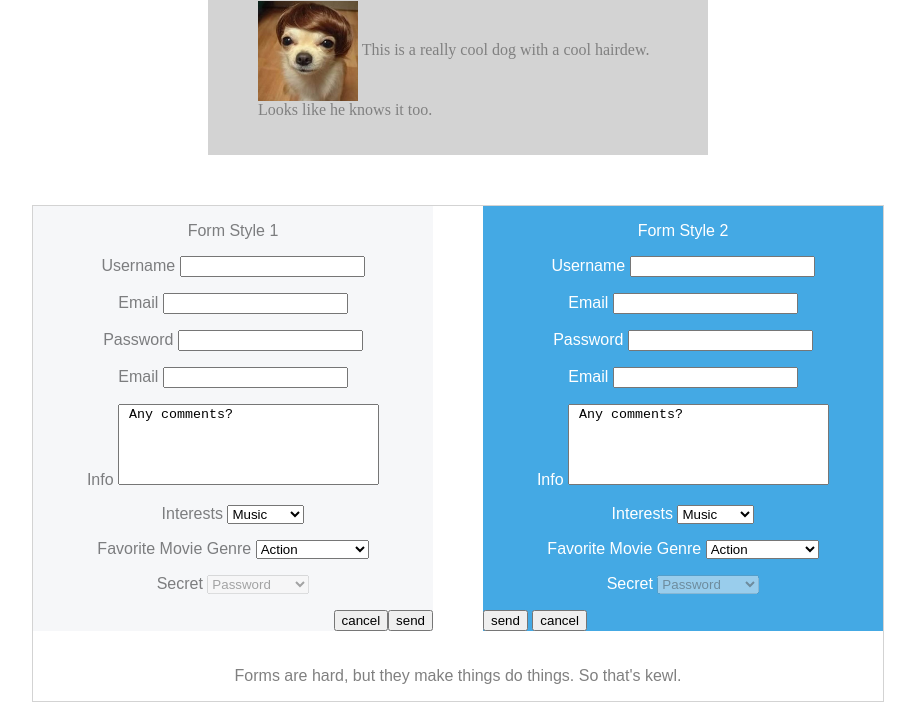
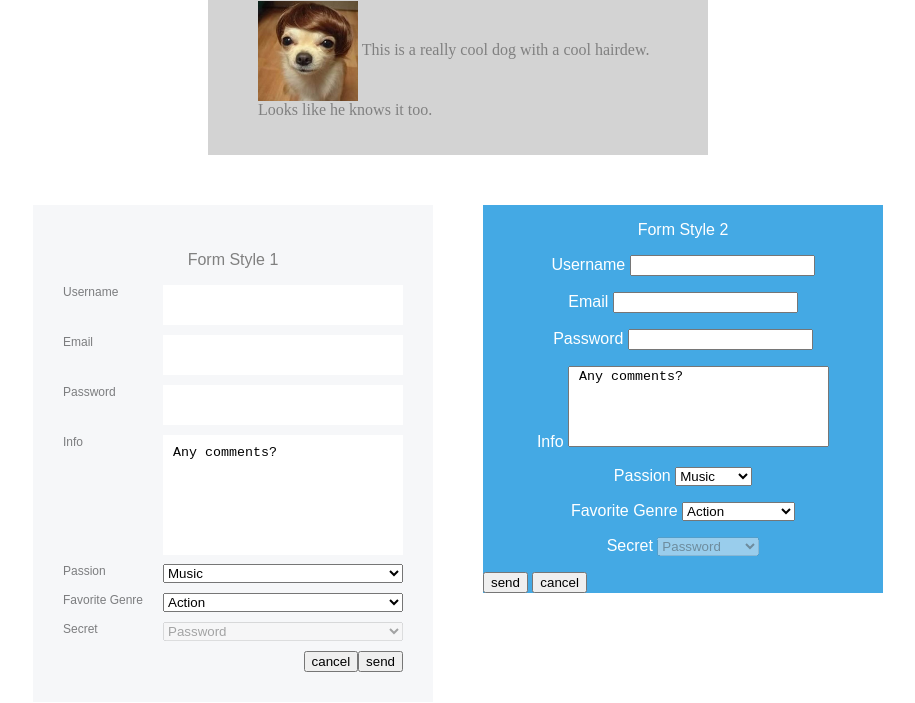
Before and after one commit to KevinFox/hello-css-world, a plain HTML site: page index.html in a window 1280 px wide. Shown: the part 265-968 px from the top of the page, without its empty margins (182-1097 px from the left). Drawn offline with Linux system fonts and the light colour scheme.

Commit message:
Layout tweaked to get into place

```diff
--- a/CSS/default.css
+++ b/CSS/default.css
@@ -24,26 +24,80 @@ p {
   padding: 0px 50px 0px 50px;
 }
 
+
+/* FORM STYLING */
 #forms-container {
   margin: 50px auto 50px auto;
   width: 850px;
-  border: 1px solid lightgrey;
+  /*border: 1px solid lightgrey;*/
   font-family: ‘Lucida Sans Unicode’, ‘Lucida Grande’, sans-serif;
 }
 
-.form-one {
+textarea {
+   resize: none;
+}
+
+#form-one {
   background-color: #f6f7f9;
-  width: 400px;
+  padding: 30px;
+  width: 340px;
   float: left;
 }
+
+#form-one .form-label {
+  color: #7c7d7f;
+  float: left;
+  text-align: left;
+  width: 100px;
+  clear: left;
+  font-size: 12px;
+}
+
+#form-one .textarea-label {
+  color: #7c7d7f;
+  float: left;
+  text-align: left;
+  width: 100px;
+  font-size: 12px;
+}
+
+#form-one .select-label {
+  color: #7c7d7f;
+  float: left;
+  text-align: left;
+  width: 100px;
+  font-size: 12px;
+}
+
+#form-one input[type=text] {
+  width: 220px; /* should be 240 */
+  height: 40px;
+  padding: 0px 10px 0px 10px;
+  border: 0px;
+  margin-bottom: 10px;
+}
+
+#form-one textarea{
+  width: 220px;
+  height: 100px;
+  border: 0px;
+  padding: 10px;
+  margin-bottom: 5px;
+}
+
+#form-one select {
+  width: 240px;
+  /*height 40px;*/
+  margin-bottom: 10px;
+}
+
+
+
+
 .form-two {
   background-color: #44a9e4;
   width: 400px;
   float: right;
-}
-
-.form-one p {
-  color: #7c7d7f;
 }
 
 .form-two p {
@@ -60,7 +114,3 @@ p {
 .cancel-button {
   float: right;
 }
-
-textarea {
-   resize: none;
-}
--- a/index.html
+++ b/index.html
@@ -28,28 +28,38 @@
 
     <!-- First Form -->
     <div id="forms-container">
-      <div class="form-one">
+      <div id="form-one">
         <form action="http://www.example.com/com/subscribe.php" method="get">
           <p>Form Style 1</p>
-          <p>Username <input type="text" name="username" maxlength="30"/>
-          </p>
-          <p>Email <input type="text" name="email"/>
-          </p>
-          <p>Password <input type="text" name="password"/>
-          </p>
-          <p>Email <input type="text" name="email"/>
-          </p>
-          <p>Info <textarea name="info" cols="30" rows="5"> Any comments?</textarea>
-          </p>
-          <p>Interests <select name="interests">
+          <div>
+            <label class="form-label" for="username">Username</label>
+            <input type="text" name="username" maxlength="30"/>
+          </div>
+          <div>
+            <label class="form-label" for="email">Email</label>
+            <input type="text" name="email"/>
+          </div>
+          <div>
+            <label class="form-label" for="password">Password</label>
+            <input type="text" name="password"/>
+          </div>
+          <div id="textarea-div">
+            <label class="textarea-label" for="info">Info</label>
+            <textarea name="info">Any comments?</textarea>
+          </div>
+          <div>
+            <label class="select-label" for="interests">Passion</label>
+              <select name="interests">
               <option value="music">Music</option>
               <option value="movies">Movies</option>
               <option value="dogs">Dogs</option>
               <option value="cats">Cats</option>
               <option value="pokemon">pokemon</option>
               </select>
-          </p>
-          <p>Favorite Movie Genre <select name="genre">
+          </div>
+          <div>
+            <label class="select-label" for="genre">Favorite Genre</label>
+              <select name="genre">
               <option value="action">Action</option>
               <option value="comedy">Comedy</option>
               <option value="documentary">Documentary</option>
@@ -60,17 +70,27 @@
               <option value="suspence">Suspence</option>
               <option value="western">Western</option>
             </select>
-          </p>
-          <p>Secret <select name="secret" disabled="true">
+          </div>
+          <div>
+            <label class="select-label" for="secret">Secret</label>
+              <select name="secret" disabled="true">
               <option value="password">Password</option>
               <option value="crush">Crush</option>
               <option value="criminal-past">Criminal Past</option>
             </select>
-          </p>
+          </div>
+          <div>
             <input class="send-button" type="button" value="send" name="Send"/>
             <input class="cancel-button" type="button" value="cancel" name="Cancel"/>
+          </div>
         </form>
       </div>
+
+
+
+
+
+
 
       <!-- Second Form -->
       <div class="form-two">
@@ -82,11 +102,9 @@
           </p>
           <p>Password <input type="text" name="password"/>
           </p>
-          <p>Email <input type="text" name="email"/>
-          </p>
           <p>Info <textarea name="info" cols="30" rows="5"> Any comments?</textarea>
           </p>
-          <p>Interests <select name="interests">
+          <p>Passion <select name="passion">
             <option value="music">Music</option>
             <option value="movies">Movies</option>
             <option value="dogs">Dogs</option>
@@ -94,7 +112,7 @@
             <option value="pokemon">pokemon</option>
           </select>
           </p>
-          <p>Favorite Movie Genre <select name="genre">
+          <p>Favorite Genre <select name="genre">
             <option value="action">Action</option>
             <option value="comedy">Comedy</option>
             <option value="documentary">Documentary</option>
```
Lines whose indentation alone changed are shown as unchanged.
